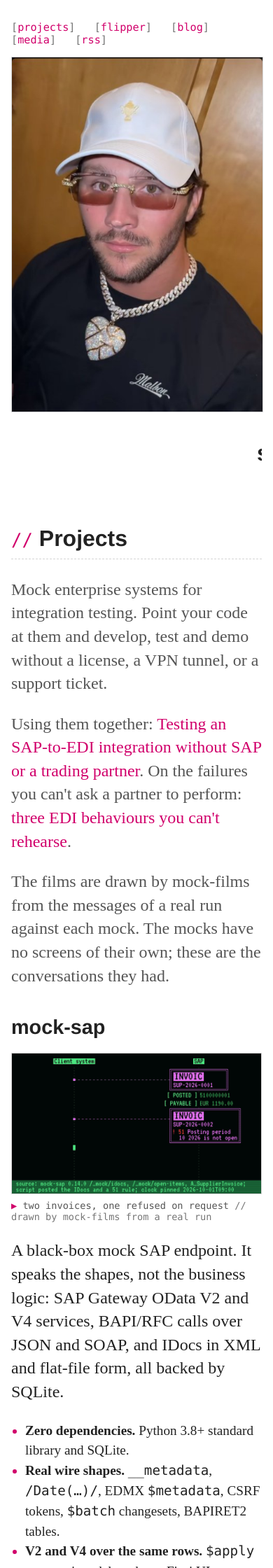
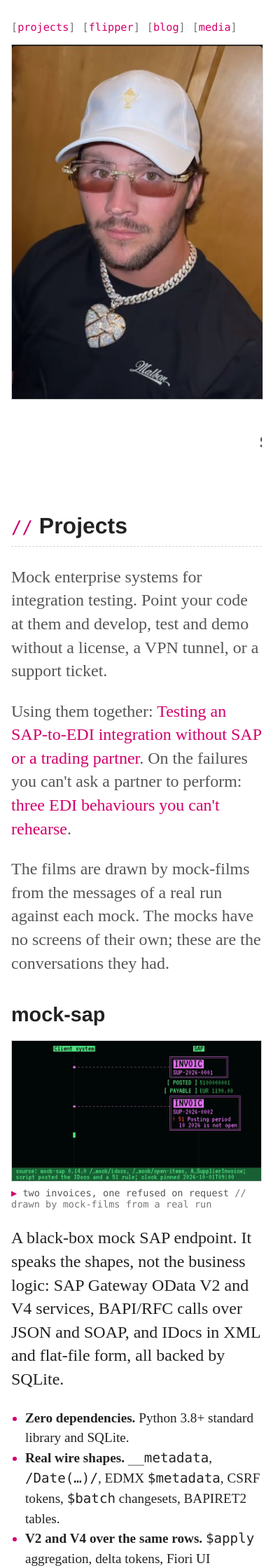
Before and after one commit to rseufert/rseufert.github.io, a Jekyll site: the page built from index.html, in a window 390 px wide. Shown: the top 2240 px of the page at 70% size. Built offline with Jekyll 4.4.1, drawn with Linux system fonts in a browser that asks for light colours.

Commit message:
Menu: rss lives in the footer only, and the menu fits one line on a phone
The feed is still linked in the footer and announced in the head for
feed readers. On screens under 700 px the menu is a flex row with a
10 px gap, so projects, flipper, blog and media fit on one line at 360
px and up.

Co-Authored-By: Claude Opus 5.5 <noreply@anthropic.com>
Claude-Session: https://claude.ai/code/session_015RDTBgG3oYVSZTAaz1gNwq

```diff
--- a/_layouts/default.html
+++ b/_layouts/default.html
@@ -19,7 +19,6 @@
 	        		<li><a href="/#flipper">flipper</a></li>
 	        		<li><a href="/blog/">blog</a></li>
 	        		<li><a href="/media/">media</a></li>
-	        		<li><a href="/blog/atom.xml">rss</a></li>
 
 	    		</ul>
 			</nav>
--- a/css/main.css
+++ b/css/main.css
@@ -320,6 +320,16 @@ code {
     h1 {
         font-size: 2em;
     }
+    /* Tighter, so the four menu items stay on one line on a phone: a flex
+       row has no space between inline items and no margin after the last. */
+    nav ul {
+        display: flex;
+        flex-wrap: wrap;
+        gap: 4px 10px;
+    }
+    nav ul li {
+        margin-right: 0;
+    }
 }
 
 /* The media page: a player that loads only when asked (see media/index.html). */
```
